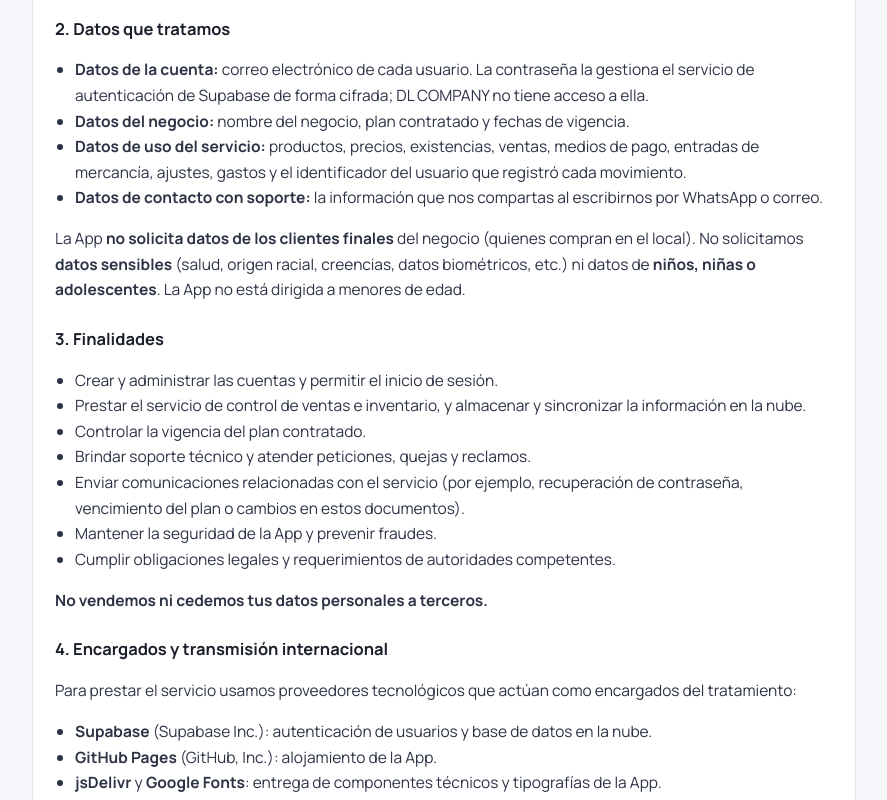
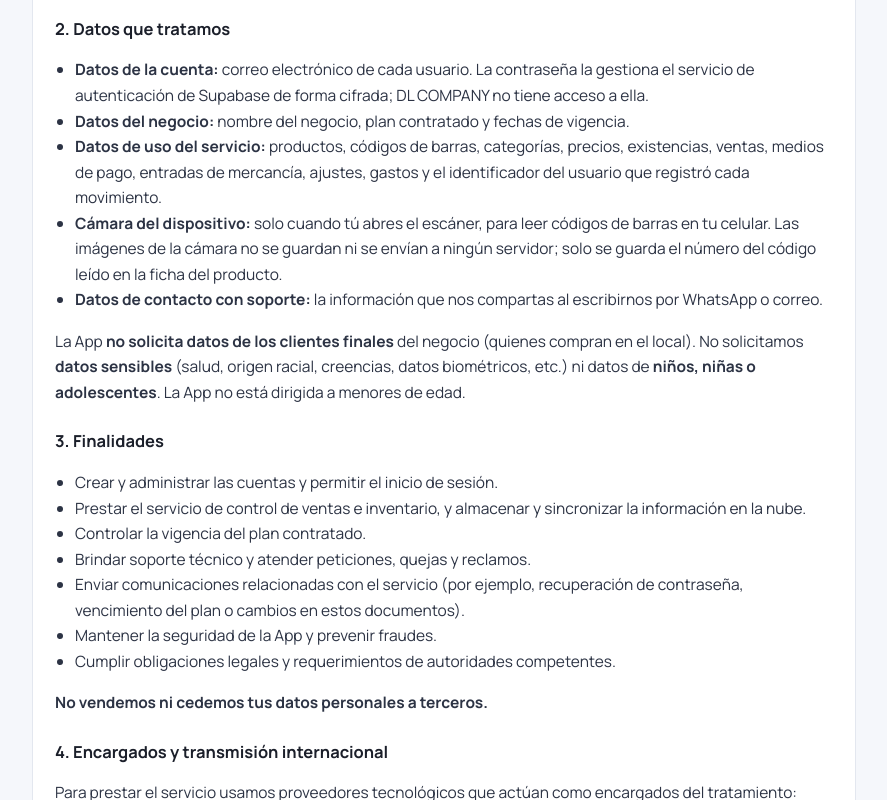
Before and after one commit to DL-COMPANY-TECHNOLOGY/dl-cuadra-pro, a plain HTML site: page legal.html in a window 1280 px wide. Shown: the part 3180-3980 px from the top of the page, without its empty margins (196-1083 px from the left). Drawn offline with Linux system fonts and the light colour scheme.

Commit message:
Add files via upload

```diff
--- a/legal.html
+++ b/legal.html
@@ -144,7 +144,8 @@ Teléfono / WhatsApp: <a href="https://wa.me/573218641539" target="_blank" rel="
 <ul>
 <li><b>Datos de la cuenta:</b> correo electrónico de cada usuario. La contraseña la gestiona el servicio de autenticación de Supabase de forma cifrada; DL COMPANY no tiene acceso a ella.</li>
 <li><b>Datos del negocio:</b> nombre del negocio, plan contratado y fechas de vigencia.</li>
-<li><b>Datos de uso del servicio:</b> productos, precios, existencias, ventas, medios de pago, entradas de mercancía, ajustes, gastos y el identificador del usuario que registró cada movimiento.</li>
+<li><b>Datos de uso del servicio:</b> productos, códigos de barras, categorías, precios, existencias, ventas, medios de pago, entradas de mercancía, ajustes, gastos y el identificador del usuario que registró cada movimiento.</li>
+<li><b>Cámara del dispositivo:</b> solo cuando tú abres el escáner, para leer códigos de barras en tu celular. Las imágenes de la cámara no se guardan ni se envían a ningún servidor; solo se guarda el número del código leído en la ficha del producto.</li>
 <li><b>Datos de contacto con soporte:</b> la información que nos compartas al escribirnos por WhatsApp o correo.</li>
 </ul>
 <p>La App <b>no solicita datos de los clientes finales</b> del negocio (quienes compran en el local). No solicitamos <b>datos sensibles</b> (salud, origen racial, creencias, datos biométricos, etc.) ni datos de <b>niños, niñas o adolescentes</b>. La App no está dirigida a menores de edad.</p>
@@ -236,7 +237,7 @@ Teléfono / WhatsApp: <a href="https://wa.me/573218641539" target="_blank" rel="
 <footer>
   <img src="dl-company.png" alt="DL COMPANY -TECHNOLOGY-">
   Desarrollado y administrado por <b>DL COMPANY -TECHNOLOGY-</b><br>
-  DL CUADRA PRO v1.0 · Plataforma oficial de ventas e inventario © 2026
+  DL CUADRA PRO v1.1 · Plataforma oficial de ventas e inventario © 2026
 </footer>
 <script>
 (function(){
```
